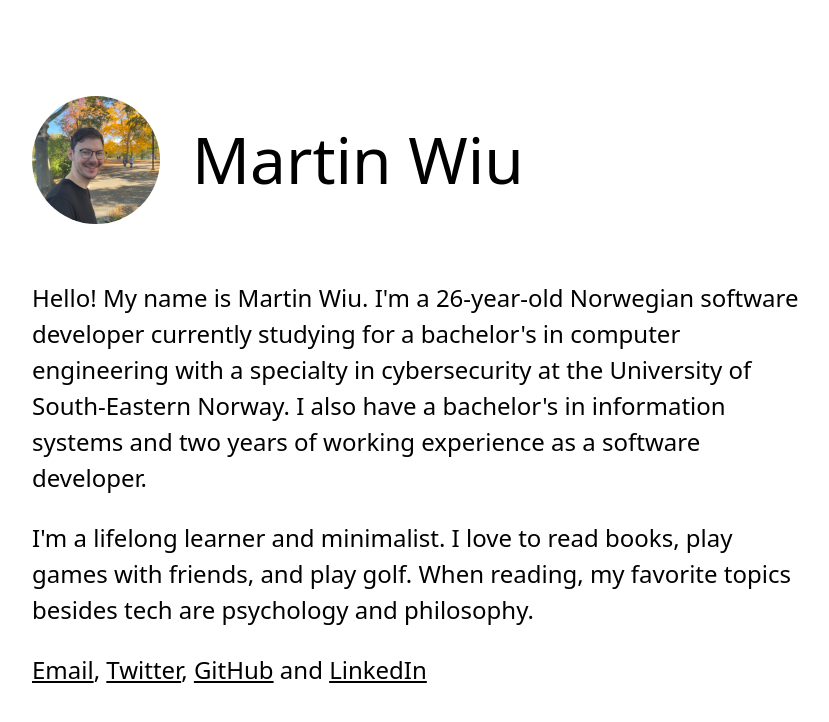
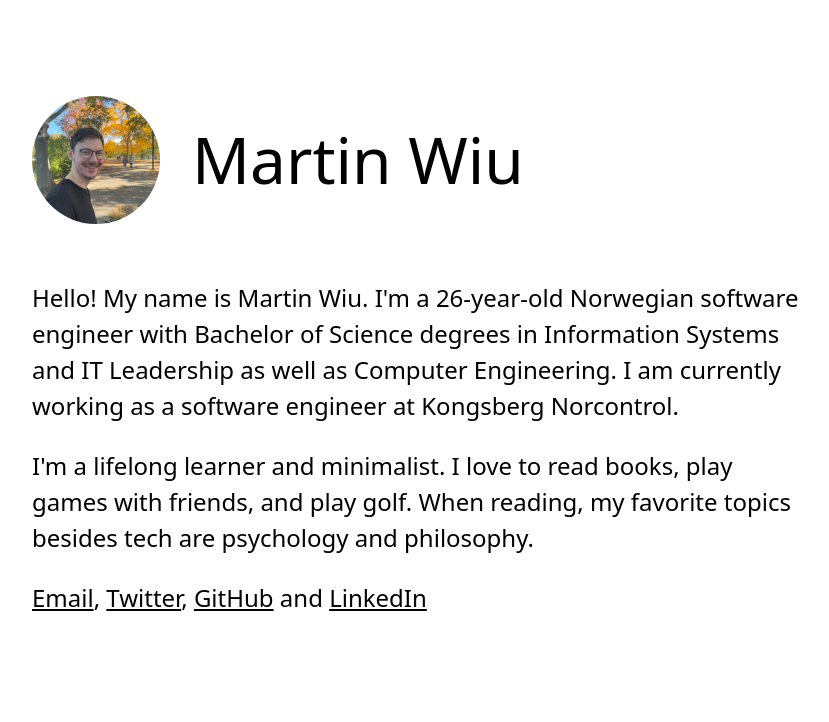
Before and after one commit to wiu753/martinwiu.com, a Nuxt app: page / in a window 1280 px wide. Shown: the top 722 px of the page, without its empty margins (32-861 px from the left). Built offline with nearby package versions, Linux system fonts and the light colour scheme; what @tailwindcss/ui would draw is missing.

Commit message:
Update text

```diff
--- a/pages/index.vue
+++ b/pages/index.vue
@@ -1,11 +1,9 @@
 <template>
   <main>
     <p class="mb-6">
-      Hello! My name is Martin Wiu. I'm a {{ age }}-year-old Norwegian software
-      developer currently studying for a bachelor's in computer engineering with
-      a specialty in cybersecurity at the University of South-Eastern Norway. I
-      also have a bachelor's in information systems and two years of working
-      experience as a software developer.
+      Hello! My name is Martin Wiu. I'm a {{ age }}-year-old Norwegian software engineer with Bachelor of Science
+      degrees in Information Systems and IT Leadership as well as Computer Engineering. I am currently working
+      as a software engineer at Kongsberg Norcontrol.
     </p>
     <p class="mb-6">
       I'm a lifelong learner and minimalist. I love to read books, play games
@@ -17,9 +15,7 @@
         <a class="underline" href="mailto:wiu753@gmail.com">Email</a>,
         <a href="https://www.twitter.com/wiu753" class="underline">Twitter</a>,
         <a href="https://www.github.com/wiu753" class="underline">GitHub</a> and
-        <a href="https://www.linkedin.com/in/martinwiu" class="underline"
-          >LinkedIn</a
-        >
+        <a href="https://www.linkedin.com/in/martinwiu" class="underline">LinkedIn</a>
       </span>
     </p>
   </main>
```
